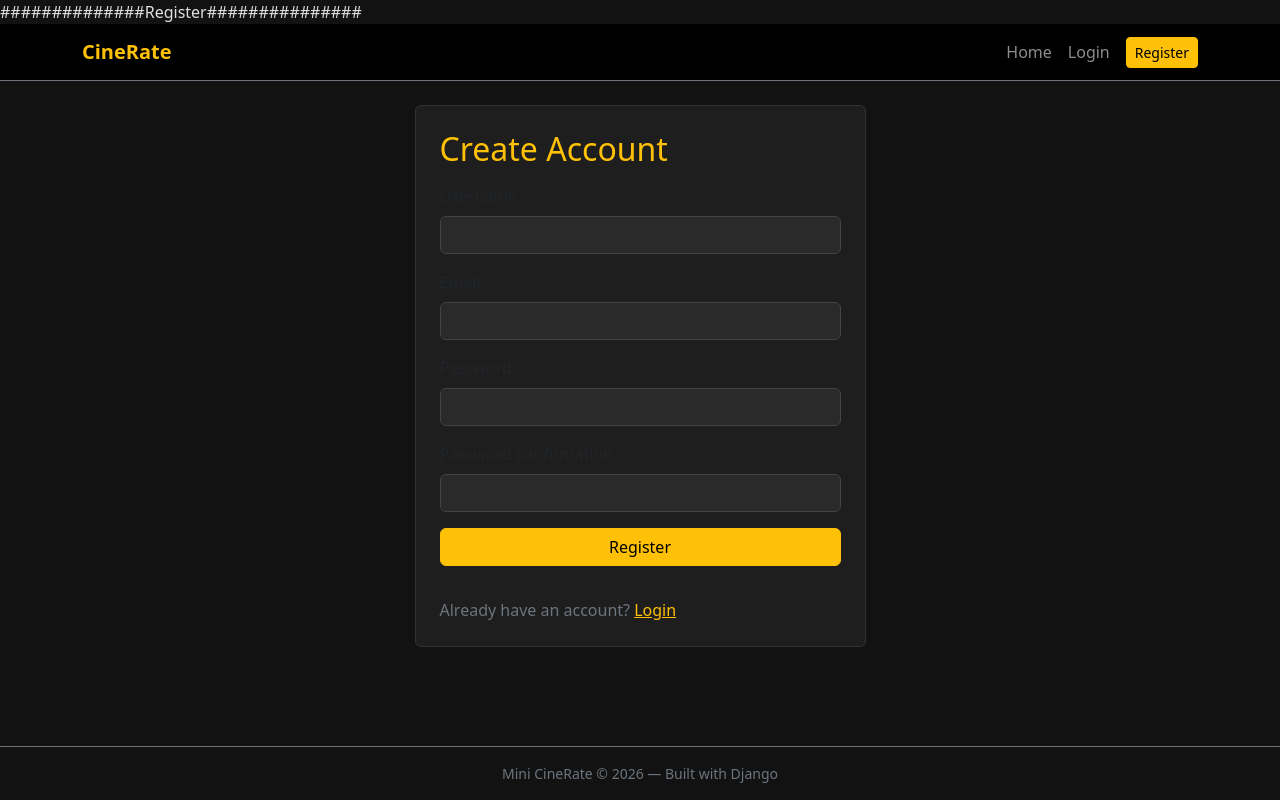
After one commit to Dhanush-webdev/movie, a Django app: page /register/ in a window 1280 px wide. The commit adds this page. Run offline with Django 5.2, Linux system fonts and the light colour scheme.

Commit message:
application completed

```diff
--- a/cinerate/settings.py
+++ b/cinerate/settings.py
@@ -131,8 +131,4 @@ MEDIA_ROOT = BASE_DIR / 'media'
 LOGIN_URL = 'login'
 LOGIN_REDIRECT_URL = 'home'
 LOGOUT_REDIRECT_URL = 'login'
-MAILERS = {
-    'default': {
-        'BACKEND': 'django.core.mail.backends.console.EmailBackend',
-    },
-}
+EMAIL_BACKEND = 'django.core.mail.backends.console.EmailBackend'
--- /dev/null
+++ b/movie/forms.py
@@ -0,0 +1,26 @@
+from django import forms
+from django.contrib.auth.forms import UserCreationForm
+from django.contrib.auth.models import User
+from .models import RATING_CHOICES, Review
+
+
+class RegisterForm(UserCreationForm):
+    email = forms.EmailField(required=True)
+
+    class Meta:
+        model = User
+        fields = ['username', 'email', 'password1', 'password2']
+
+class ReviewForm(forms.ModelForm):
+    rating = forms.TypedChoiceField(
+        choices=RATING_CHOICES,
+        coerce=int,
+        widget=forms.Select(attrs={'class': 'form-select'}),
+    )
+
+    class Meta:
+        model = Review
+        fields = ['rating', 'comment']
+        widgets = {
+            'comment': forms.Textarea(attrs={'class': 'form-control', 'rows': 4}),
+        }
--- /dev/null
+++ b/movie/static/movies/script.js
@@ -0,0 +1,22 @@
+// Auto-hide alert messages after 3 seconds
+document.addEventListener('DOMContentLoaded', function () {
+    const alerts = document.querySelectorAll('.alert-dismissible');
+    alerts.forEach(function (alert) {
+        setTimeout(function () {
+            alert.classList.remove('show');
+            setTimeout(function () { alert.remove(); }, 300);
+        }, 3000);
+    });
+
+    // Show stars next to the rating dropdown when the user picks a value
+    const ratingSelect = document.querySelector('#id_rating');
+    const preview = document.querySelector('#rating-preview');
+    if (ratingSelect && preview) {
+        const update = function () {
+            const value = parseInt(ratingSelect.value) || 0;
+            preview.textContent = '★'.repeat(value) + '☆'.repeat(5 - value);
+        };
+        ratingSelect.addEventListener('change', update);
+        update();
+    }
+});
--- /dev/null
+++ b/movie/static/movies/style.css
@@ -0,0 +1,72 @@
+body {
+    background-color: #121212;
+    color: #e0e0e0;
+    min-height: 100vh;
+    display: flex;
+    flex-direction: column;
+}
+
+main {
+    flex: 1;
+}
+
+.movie-card {
+    background-color: #1e1e1e;
+    border: 1px solid #333;
+    transition: transform 0.2s;
+}
+
+.movie-card:hover {
+    transform: translateY(-5px);
+    border-color: #4c1dbb;
+}
+
+.movie-poster {
+    height: 350px;
+    object-fit: cover;
+}
+
+.poster-placeholder {
+    height: 350px;
+    background-color: #2a2a2a;
+    display: flex;
+    align-items: center;
+    justify-content: center;
+    color: #777;
+    font-size: 3rem;
+}
+
+.rating {
+    color: #10a449;
+    font-weight: bold;
+}
+
+.review-box {
+    background-color: #1e1e1e;
+    border: 1px solid #333;
+    border-radius: 8px;
+    padding: 1rem;
+    margin-bottom: 1rem;
+}
+
+.form-control, .form-select {
+    background-color: #2a2a2a;
+    color: #e0e0e0;
+    border: 1px solid #444;
+}
+
+.form-control:focus, .form-select:focus {
+    background-color: #2a2a2a;
+    color: #fff;
+    border-color: #ffc107;
+    box-shadow: 0 0 0 0.2rem rgba(255, 193, 7, 0.25);
+}
+
+.form-control::placeholder {
+    color: #888;
+}
+
+.card-dark {
+    background-color: #1e1e1e;
+    border: 1px solid #333;
+}
--- /dev/null
+++ b/movie/templates/movies/base.html
@@ -0,0 +1,87 @@
+ {% load static %}
+<!doctype html>
+<html lang="en">
+  <head>
+    <meta charset="UTF-8" />
+    <meta name="viewport" content="width=device-width, initial-scale=1.0" />
+    <title>{% block title %} CineRate{% endblock %}</title>
+    <link
+      href="https://cdn.jsdelivr.net/npm/bootstrap@5.3.3/dist/css/bootstrap.min.css"
+      rel="stylesheet"
+    />
+    <link rel="stylesheet" href="{% static 'movies/style.css' %}" />
+  </head>
+  <body>
+    <nav
+      class="navbar navbar-expand-lg navbar-dark bg-black border-bottom border-secondary"
+    >
+      <div class="container">
+        <a class="navbar-brand fw-bold text-warning" href="{% url 'home' %}"
+          >CineRate</a
+        >
+        <button
+          class="navbar-toggler"
+          type="button"
+          data-bs-toggle="collapse"
+          data-bs-target="#navMenu"
+        >
+          <span class="navbar-toggler-icon"></span>
+        </button>
+        <div class="collapse navbar-collapse" id="navMenu">
+          <ul class="navbar-nav ms-auto align-items-lg-center">
+            <li class="nav-item">
+              <a class="nav-link" href="{% url 'home' %}">Home</a>
+            </li>
+            {% if user.is_authenticated %}
+            <li class="nav-item">
+              <span class="nav-link text-warning">Hi, {{ user.username }}</span>
+            </li>
+            <li class="nav-item">
+              <form method="post" action="{% url 'logout' %}" class="d-inline">
+                {% csrf_token %}
+                <button type="submit" class="btn btn-outline-warning btn-sm">
+                  Logout
+                </button>
+              </form>
+            </li>
+            {% else %}
+            <li class="nav-item">
+              <a class="nav-link" href="{% url 'login' %}">Login</a>
+            </li>
+            <li class="nav-item">
+              <a
+                class="btn btn-warning btn-sm ms-lg-2"
+                href="{% url 'register' %}"
+                >Register</a
+              >
+            </li>
+            {% endif %}
+          </ul>
+        </div>
+      </div>
+    </nav>
+
+    <main class="container py-4">
+      {% if messages %} {% for message in messages %}
+      <div
+        class="alert alert-{{ message.tags }} alert-dismissible fade show"
+        role="alert"
+      >
+        {{ message }}
+        <button
+          type="button"
+          class="btn-close"
+          data-bs-dismiss="alert"
+        ></button>
+      </div>
+      {% endfor %} {% endif %} {% block content %}{% endblock %}
+    </main>
+
+    <footer class="text-center text-secondary py-3 border-top border-secondary">
+      <small>Mini CineRate &copy; 2026 — Built with Django</small>
+    </footer>
+
+    <script src="https://cdn.jsdelivr.net/npm/bootstrap@5.3.3/dist/js/bootstrap.bundle.min.js"></script>
+    <script src="{% static 'movies/script.js' %}"></script>
+  </body>
+</html>
--- /dev/null
+++ b/movie/templates/registration/register.html
@@ -0,0 +1,38 @@
+##############Register###############
+
+
+{% extends 'movies/base.html' %}
+
+{% block title %}Register - Mini CineRate{% endblock %}
+
+{% block content %}
+<div class="row justify-content-center">
+    <div class="col-md-5">
+        <div class="card card-dark p-4">
+            <h2 class="text-warning mb-3">Create Account</h2>
+
+            <form method="post">
+                {% csrf_token %}
+                {% for field in form %}
+                    <div class="mb-3">
+                        <label class="form-label">{{ field.label }}</label>
+                        <input type="{{ field.field.widget.input_type }}"
+                               name="{{ field.name }}"
+                               class="form-control"
+                               value="{{ field.value|default:'' }}"
+                               required>
+                        {% for error in field.errors %}
+                            <small class="text-danger d-block">{{ error }}</small>
+                        {% endfor %}
+                    </div>
+                {% endfor %}
+                <button type="submit" class="btn btn-warning w-100">Register</button>
+            </form>
+
+            <p class="text-secondary mt-3 mb-0">
+                Already have an account? <a href="{% url 'login' %}" class="text-warning">Login</a>
+            </p>
+        </div>
+    </div>
+</div>
+{% endblock %}
--- a/movie/urls.py
+++ b/movie/urls.py
@@ -1,10 +1,17 @@
 from django.urls import path
+from django.contrib.auth import views as auth_views
 from . import views
 
 urlpatterns = [
     path('', views.home, name='home'),
+    path('movies/<int:movie_id>/', views.movie_detail, name='movie_detail'),
+
+    #authentication paths
+    path('register/', views.register, name='register'),
     # path('register/', views.register, name='register'),
-    # path('login/', views.login_view, name='login'),
-    # path('logout/', views.logout_view, name='logout'),
+    path('login/', auth_views.LoginView.as_view(), name='login'),
+    path('logout/', auth_views.LogoutView.as_view(), name='logout'),
+    path('reviews/<int:review_id>/edit/', views.edit_review, name='edit_review'),
+    path('reviews/<int:review_id>/delete/', views.delete_review, name='delete_review'),
     # path('movies/', views.movie_list, name='movie_list'),
 ]
--- a/movie/views.py
+++ b/movie/views.py
@@ -1,5 +1,98 @@
-from django.shortcuts import render
+from django.shortcuts import render, get_object_or_404, redirect
+from django.contrib.auth import login
+from django.contrib.auth.decorators import login_required
+from django.contrib import messages
+from .models import Movie, Review
+from .forms import RegisterForm, ReviewForm
 
-# Create your views here.
+
+# ---------- Step 6 & 10: Home page with search ----------
 def home(request):
-    return render(request, 'movie/home.html')
+    query = request.GET.get('q', '')
+    if query:
+        movies = Movie.objects.filter(title__icontains=query)
+    else:
+        movies = Movie.objects.all()
+    return render(request, 'movies/home.html', {'movies': movies, 'query': query})
+
+
+# ---------- Step 7 & 9: Movie details + add review ----------
+def movie_detail(request, movie_id):
+    movie = get_object_or_404(Movie, id=movie_id)
+    reviews = movie.reviews.all()
+
+    # Check if the logged-in user has already reviewed this movie
+    user_review = None
+    if request.user.is_authenticated:
+        user_review = Review.objects.filter(movie=movie, user=request.user).first()
+
+    form = ReviewForm()
+
+    if request.method == 'POST':
+        if not request.user.is_authenticated:
+            return redirect('login')
+        if user_review:
+            messages.warning(request, 'You have already reviewed this movie.')
+            return redirect('movie_detail', movie_id=movie.id)
+
+        form = ReviewForm(request.POST)
+        if form.is_valid():
+            review = form.save(commit=False)
+            review.user = request.user
+            review.movie = movie
+            review.save()
+            messages.success(request, 'Your review has been added.')
+            return redirect('movie_detail', movie_id=movie.id)
+
+    context = {
+        'movie': movie,
+        'reviews': reviews,
+        'form': form,
+        'user_review': user_review,
+    }
+    return render(request, 'movies/movie_details.html', context)
+
+
+# ---------- Step 8: Registration ----------
+def register(request):
+    if request.method == 'POST':
+        form = RegisterForm(request.POST)
+        if form.is_valid():
+            user = form.save()
+            login(request, user)
+            messages.success(request, 'Welcome! Your account has been created.')
+            return redirect('home')
+    else:
+        form = RegisterForm()
+    return render(request, 'registration/register.html', {'form': form})
+
+
+# ---------- Step 11: Edit review ----------
+@login_required
+def edit_review(request, review_id):
+    review = get_object_or_404(Review, id=review_id, user=request.user)
+
+    if request.method == 'POST':
+        form = ReviewForm(request.POST, instance=review)
+        if form.is_valid():
+            form.save()
+            messages.success(request, 'Your review has been updated.')
+            return redirect('movie_detail', movie_id=review.movie.id)
+    else:
+        form = ReviewForm(instance=review)
+
+    return render(request, 'movies/edit_review.html', {'form': form, 'review': review})
+
+
+# ---------- Step 11: Delete review ----------
+@login_required
+def delete_review(request, review_id):
+    review = get_object_or_404(Review, id=review_id, user=request.user)
+    movie_id = review.movie.id
+
+    if request.method == 'POST':
+        review.delete()
+        messages.success(request, 'Your review has been deleted.')
+        return redirect('movie_detail', movie_id=movie_id)
+
+    return render(request, 'movies/delete_review.html', {'review': review})
```
Also changed, not shown: movie/admin.py (+13 -1 lines), movie/models.py (+32 -1 lines), movie/templates/movies/delete_review.html (added, +25 -0 lines), movie/templates/movies/edit_review.html (added, +30 -0 lines), movie/templates/movies/home.html (+44 -1 lines), movie/templates/movies/movie_details.html (added, +78 -0 lines), movie/templates/registration/login.html (added, +37 -0 lines), movie/tests.py (+36 -1 lines), movie/migrations/0001_initial.py (added), movie/migrations/0002_alter_review_movie_alter_review_rating.py (added).
